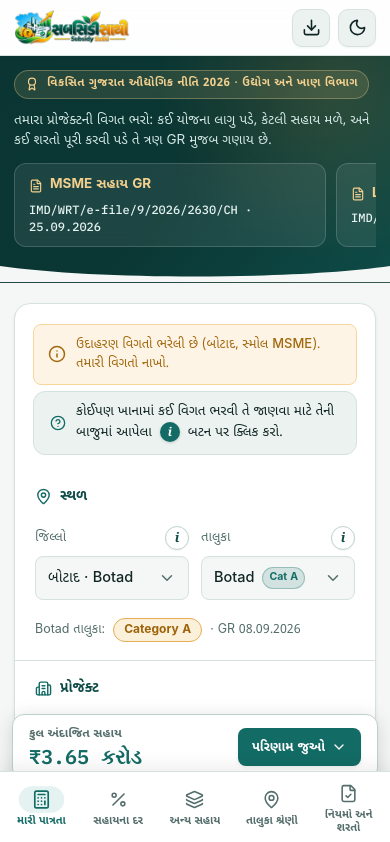
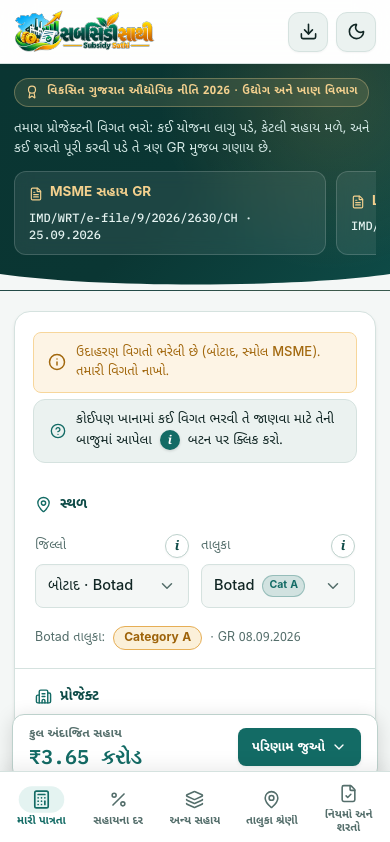
Before and after one commit to Jenish-Patel-Dev/Subsidy-sathi, a React (Vite) app: page / in a window 390 px wide. Shown: the top 842 px of the page. Built offline with nearby package versions, Linux system fonts and the light colour scheme.

Commit message:
style: increase mobile top-navbar height and logo size

```diff
--- a/src/styles/global.css
+++ b/src/styles/global.css
@@ -862,7 +862,7 @@ img, svg {
 /* Mobile Top App Bar adjustments (< 768px) */
 @media (max-width: 767px) {
   .top-navbar {
-    height: 56px;
+    height: 64px;
   }
 
   .desktop-nav {
@@ -870,18 +870,18 @@ img, svg {
   }
 
   .nav-brand-logo {
+    height: 44px;
+    max-width: 205px;
+  }
+
+  .brand-logo-wrap {
+    width: 36px;
     height: 36px;
-    max-width: 165px;
-  }
-
-  .brand-logo-wrap {
-    width: 32px;
-    height: 32px;
-    border-radius: 8px;
+    border-radius: 9px;
   }
 
   .brand-title {
-    font-size: 18px;
+    font-size: 19px;
   }
 
   .brand-sub {
@@ -889,11 +889,11 @@ img, svg {
   }
 
   .theme-toggle-btn {
-    width: 38px;
-    height: 38px;
-    min-width: 38px;
-    min-height: 38px;
-    border-radius: 10px;
+    width: 40px;
+    height: 40px;
+    min-width: 40px;
+    min-height: 40px;
+    border-radius: 11px;
   }
 }
 
```
